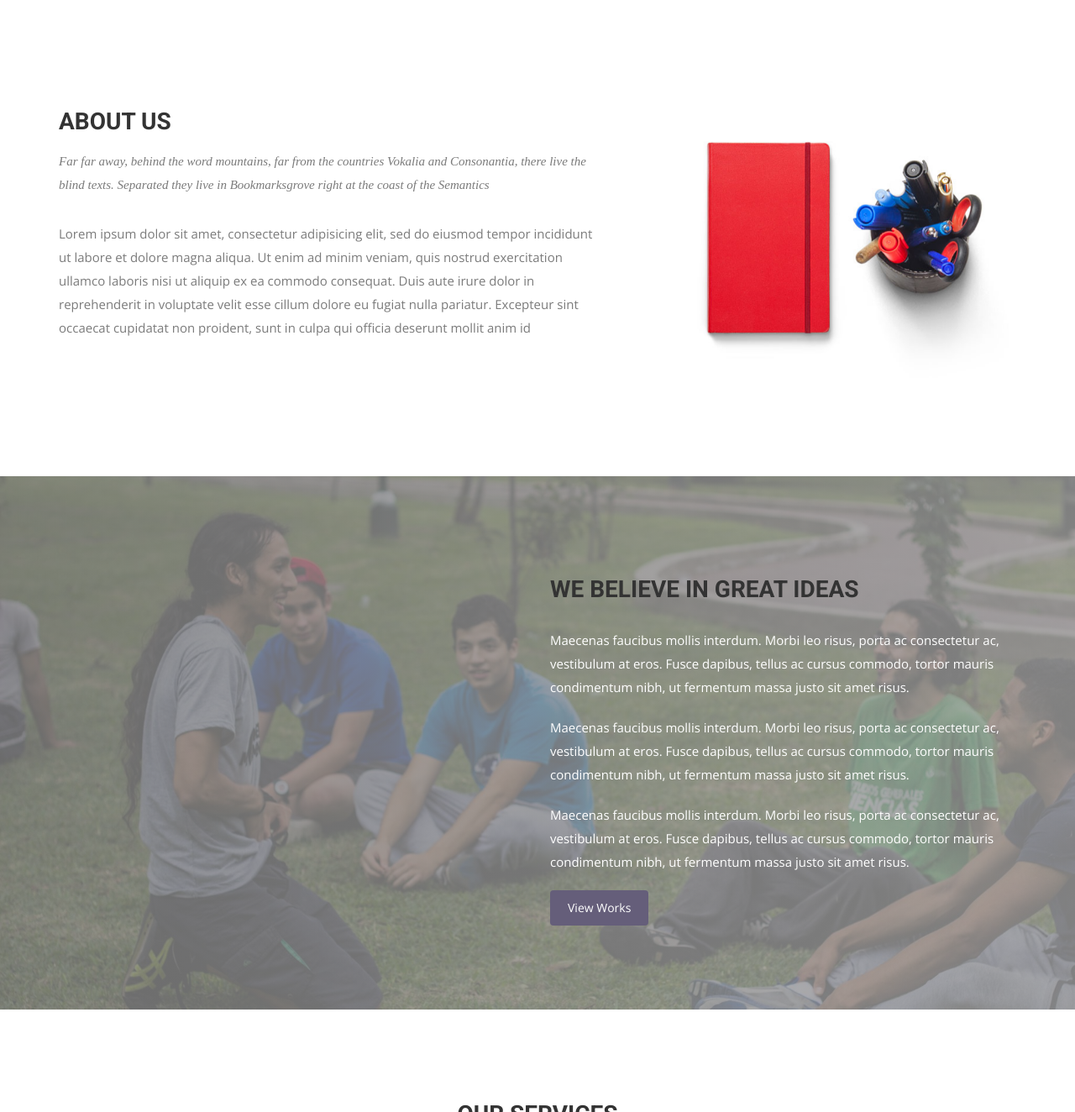
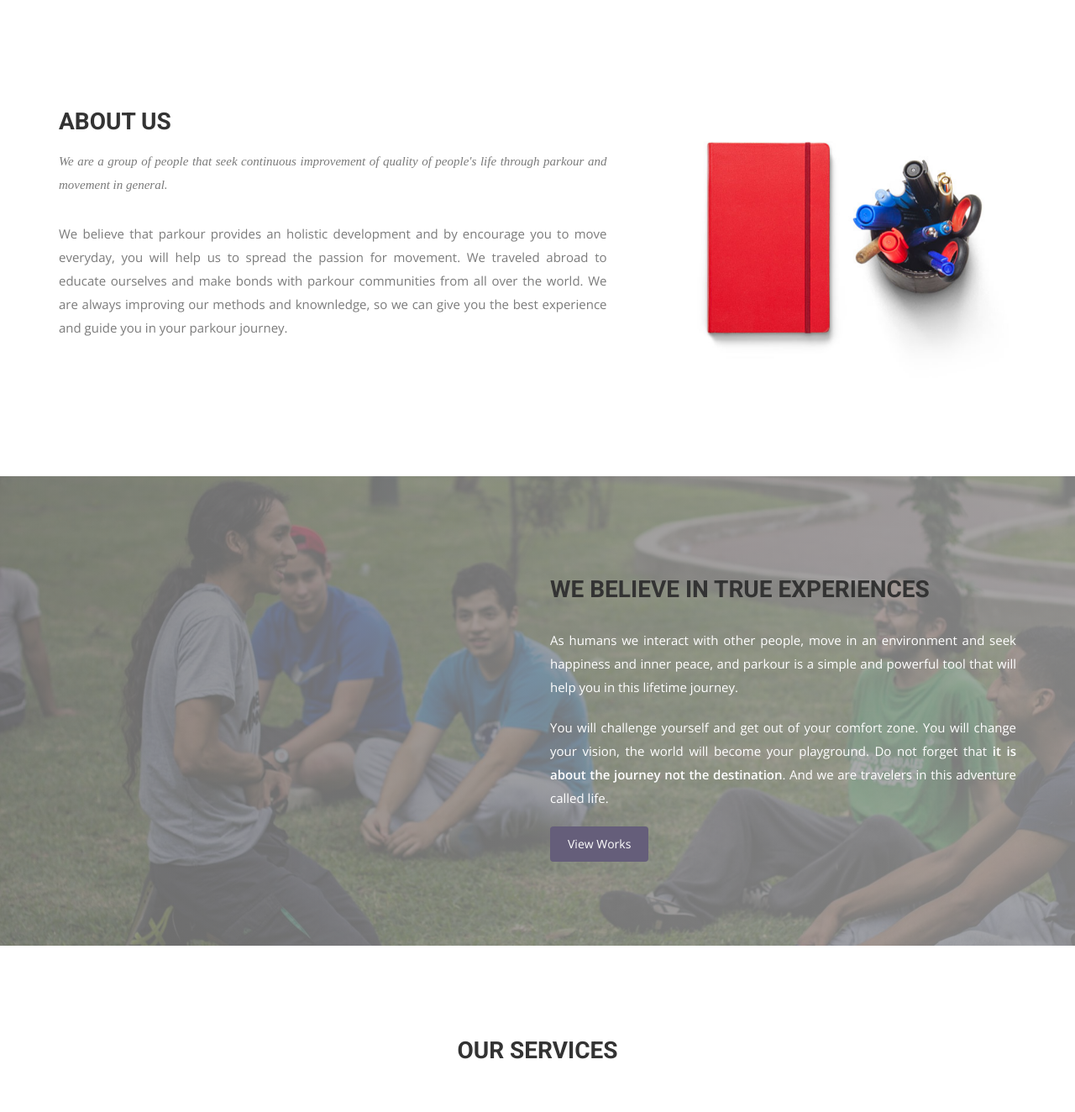
Before and after one commit to daleonpz/innermovement.github.io, a Jekyll site: the page built from index.html, in a window 1280 px wide and 1400 px high, scrolled down 823 px, cut to the strip 76-1400 px from the top of the window. Shown: the whole strip at 84% size. Built offline with Jekyll 4.4.1, drawn with Linux system fonts in a browser that asks for light colours; nearby versions of some CDN libraries; some web fonts are replaced; some of the changed text lies outside the part shown.

Commit message:
added text, update header and footer links

```diff
--- a/_includes/footer.html
+++ b/_includes/footer.html
@@ -5,11 +5,11 @@
       <div class="col-md-12">
         <div class="footer-manu">
           <ul>
-            <li><a href="#">About Us</a></li>
+            <li><a href="#intro">About Us</a></li>
+            <li><a href="#service">Services</a></li>
             <li><a href="{{ site.baseurl }}/contact">Contact us</a></li>
-            <li><a href="#">How it works</a></li>
 	    <!--            <li><a href="{{ site.baseurl }}/blog">Blog</a></li> -->
-            <li><a href="#">Terms</a></li>
+	    <li><a href="{{ site.baseurl }}/work">Our work</a></li>
           </ul>
         </div>
         <p>Copyright &copy; Design &amp; Developed by <a href="http://www.themefisher.com">Themefisher</a>. All rights reserved.</p>
--- a/_includes/header.html
+++ b/_includes/header.html
@@ -22,11 +22,11 @@
             <div class="collapse navbar-collapse" id="bs-example-navbar-collapse-1">
               <ul class="nav navbar-nav navbar-right">
                 <li><a href="{{ site.baseurl }}/">Home</a></li>
-                <li><a href="{{ site.baseurl }}/work">Work</a></li>
-		<li><a href="#intro">About us</a><li>
+		<li><a href="#intro">About</a><li>
 		<!--  <li><a href="{{ site.baseurl }}/blog">Blog</a></li> -->
                 <li><a href="#service">Service</a></li>
                 <li><a href="{{ site.baseurl }}/contact">Contact</a></li>
+                <li><a href="{{ site.baseurl }}/work">Work</a></li>
               </ul>
             </div><!-- /.navbar-collapse -->
           </div><!-- /.container-fluid -->
--- a/index.html
+++ b/index.html
@@ -22,12 +22,15 @@ permalink: /
   <div class="container">
     <div class="row">
       <div class="col-md-7 col-sm-12">
-        <div class="block">
+        <div class="block" align="justify">
           <div class="section-title">
             <h2>About Us</h2>
-            <p>Far far away, behind the word mountains, far from the countries Vokalia and Consonantia, there live the blind texts. Separated they live in Bookmarksgrove right at the coast of the Semantics</p>
+            <p>We are a group of people that seek continuous improvement of quality of people's life through parkour and movement in general.</p>
           </div>
-          <p>Lorem ipsum dolor sit amet, consectetur adipisicing elit, sed do eiusmod tempor incididunt ut labore et dolore magna aliqua. Ut enim ad minim veniam, quis nostrud exercitation ullamco laboris nisi ut aliquip ex ea commodo consequat. Duis aute irure dolor in reprehenderit in voluptate velit esse cillum dolore eu fugiat nulla pariatur. Excepteur sint occaecat cupidatat non proident, sunt in culpa qui officia deserunt mollit anim id </p>
+	  <p>We believe that parkour provides an holistic development and by encourage you to move everyday, you will help us to spread the passion for movement.
+	  We traveled abroad to educate ourselves and make bonds with parkour communities from all over the world.
+	  We are always improving our methods and knownledge, so we can give you the best experience and guide you in your parkour journey.
+	  </p>
         </div>
       </div><!-- .col-md-7 close -->
       <div class="col-md-5 col-sm-12">
@@ -42,11 +45,12 @@ permalink: /
 <section id="feature">
 <div class="container">
   <div class="row">
-    <div class="col-md-6 col-md-offset-6">
-      <h2>WE BELIEVE IN GREAT IDEAS</h2>
-      <p>Maecenas faucibus mollis interdum. Morbi leo risus, porta ac consectetur ac, vestibulum at eros. Fusce dapibus, tellus ac cursus commodo, tortor mauris condimentum nibh, ut fermentum massa justo sit amet risus.</p>
-      <p>Maecenas faucibus mollis interdum. Morbi leo risus, porta ac consectetur ac, vestibulum at eros. Fusce dapibus, tellus ac cursus commodo, tortor mauris condimentum nibh, ut fermentum massa justo sit amet risus.</p>
-      <p>Maecenas faucibus mollis interdum. Morbi leo risus, porta ac consectetur ac, vestibulum at eros. Fusce dapibus, tellus ac cursus commodo, tortor mauris condimentum nibh, ut fermentum massa justo sit amet risus.</p>
+    <div class="col-md-6 col-md-offset-6" align="justify">
+      <h2>WE BELIEVE IN TRUE EXPERIENCES</h2>
+      <p>As humans we interact with other people, move in an environment and seek happiness and inner peace, and parkour is a simple and powerful tool that will help you in this lifetime journey.</p>
+      <p>You will challenge yourself and get out of your comfort zone.
+    You will change your vision, the world will become your playground.
+    Do not forget that <b> it is about the journey not the destination</b>. And we are travelers in this adventure called life.</p>
       <a href="#" class="btn btn-view-works">View Works</a>
     </div>
   </div>
@@ -59,7 +63,7 @@ permalink: /
     <div class="row">
       <div class="section-title">
         <h2>Our Services</h2>
-        <p>Far far away, behind the word mountains, far from the countries Vokalia and Consonantia, there live the blind texts. Separated they live in Bookmarksgrove right at the coast of the Semantics</p>
+	<!-- <p>Far far away, behind the word mountains, far from the countries Vokalia and Consonantia, there live the blind texts. Separated they live in Bookmarksgrove right at the coast of the Semantics</p>-->
       </div>
     </div>
     <div class="row ">
@@ -94,9 +98,9 @@ permalink: /
     <div class="row">
       <div class="col-md-12">
         <div class="block">
-          <h2>We design delightful digital experiences.</h2>
-          <p>Read more about what we do and our philosophy of design. Judge for yourself The work and results we’ve achieved for other clients, and meet our highly experienced Team who just love to design.</p>
-          <a class="btn btn-default btn-call-to-action" href="#" >Tell Us Your Story</a>
+          <h2>Tell us your story</h2>
+          <p>We would love to hear from you! Tell us your comments, experiences, ideas and projects.</p>
+	  <a class="btn btn-default btn-call-to-action" href="{{ site.baseurl  }}/contact" >Contact Us</a>
         </div>
       </div>
     </div>
```
Also changed, not shown: other parts of index.html (+1 -1 lines), 8 other files.
